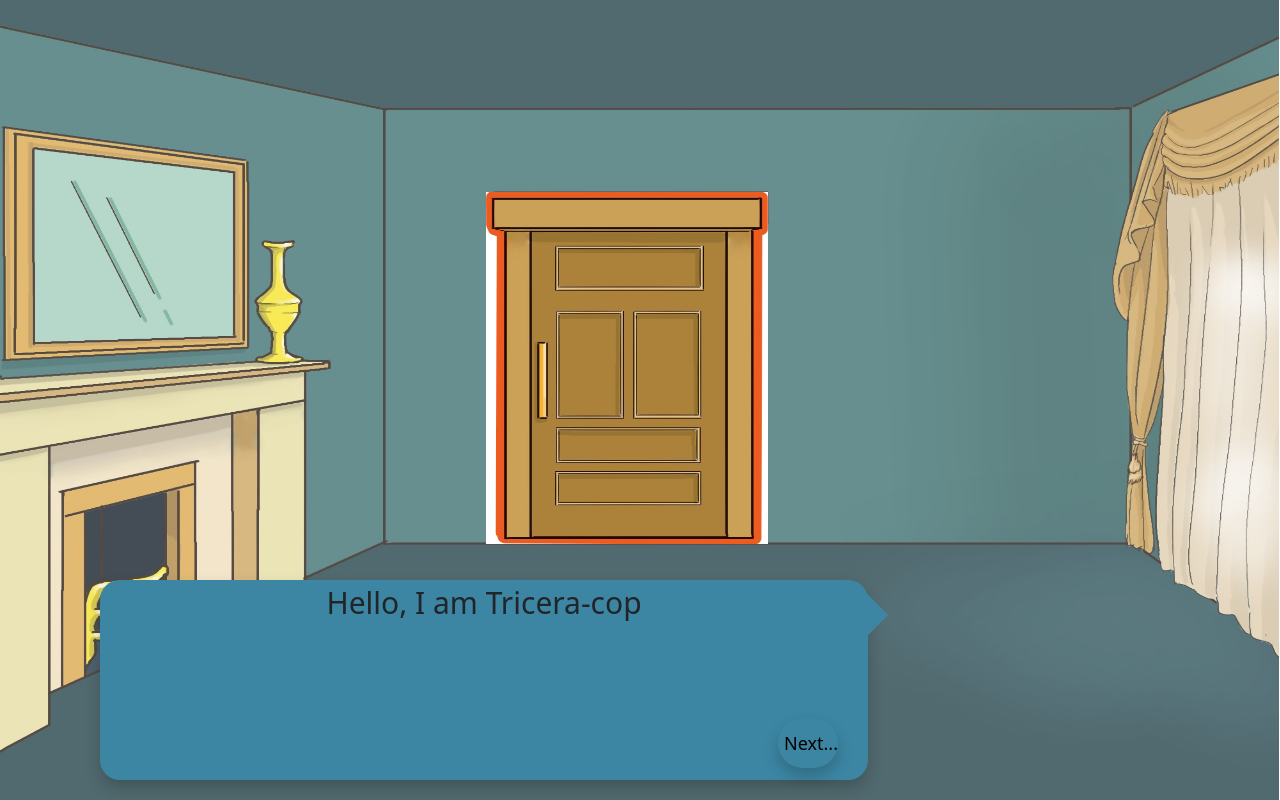
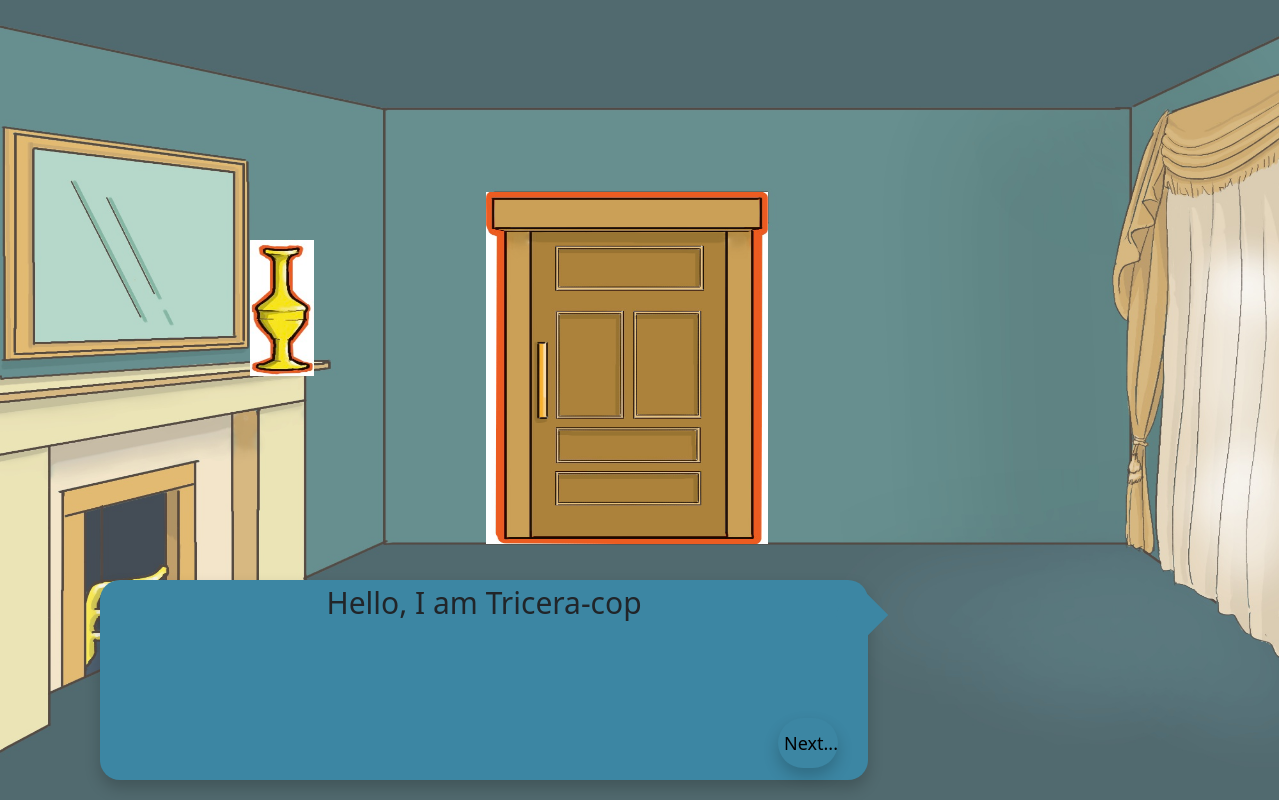
Before and after one commit to SeanEmmers/tricera-COPS, a React (Create React App) app: page / in a window 1280 px wide. Built offline with nearby package versions, Linux system fonts and the light colour scheme.

Commit message:
image placeholders added

```diff
--- a/src/App.css
+++ b/src/App.css
@@ -35,6 +35,14 @@ body  {
   position: absolute;
   top: 24%;
   right: 40%;
+}
+
+.jarOutline {
+  height: 17%;
+  width: 5%;
+  position: absolute;
+  top: 30%;
+  left: 19.5%;
 }
 
 body {
--- a/src/components/landing-room/LandingRoom.js
+++ b/src/components/landing-room/LandingRoom.js
@@ -3,7 +3,7 @@ import RoomOneImage from "./room-one-images/RoomOneImage.jpeg";
 import OrangeDoor from "./room-one-images/orange-door-test.jpeg";
 import Popup from "./PopUp";
 import { useState } from 'react';
-import jarOutline from "./room-one-images/jarOutline.png";
+import JarCropped from "./room-one-images/jar-cropped.jpeg";
 
 class SpeechBubble extends React.Component {
   constructor(props) {
@@ -50,7 +50,7 @@ const LandingRoom = () => {
     <div className='LandingRoom'>
       <div className="parent">
         <img className="backgroundImage" src={RoomOneImage} alt="TriceraCop" />
-        {/* <img className="objectOutline" id="OrangeLine" src={jarOutline} alt="Jar" /> */}
+        <img className="jarOutline" id="OrangeLine" src={JarCropped} alt="Jar" />
         <Door/>
         <SpeechBubble/>
       </div>
```
Also changed, not shown: src/components/landing-room/room-one-images/jar-cropped.jpeg (added).
